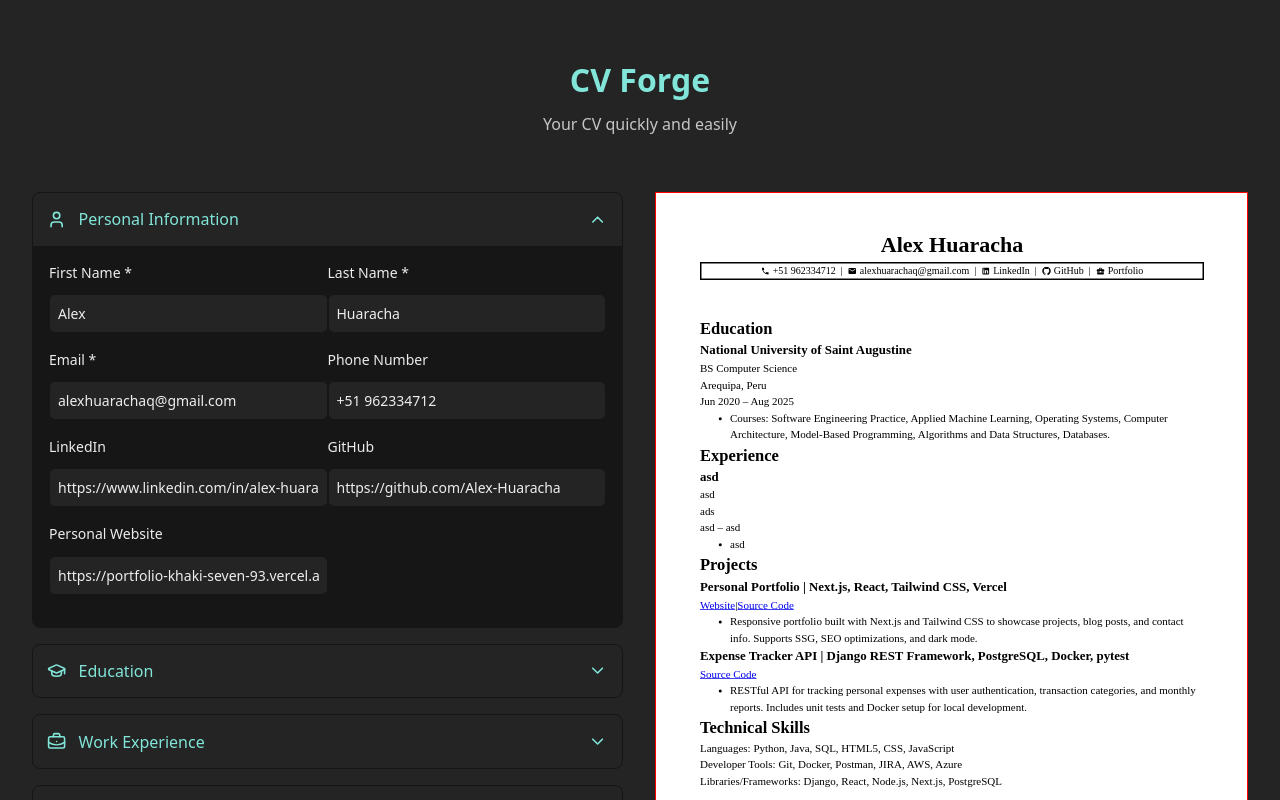
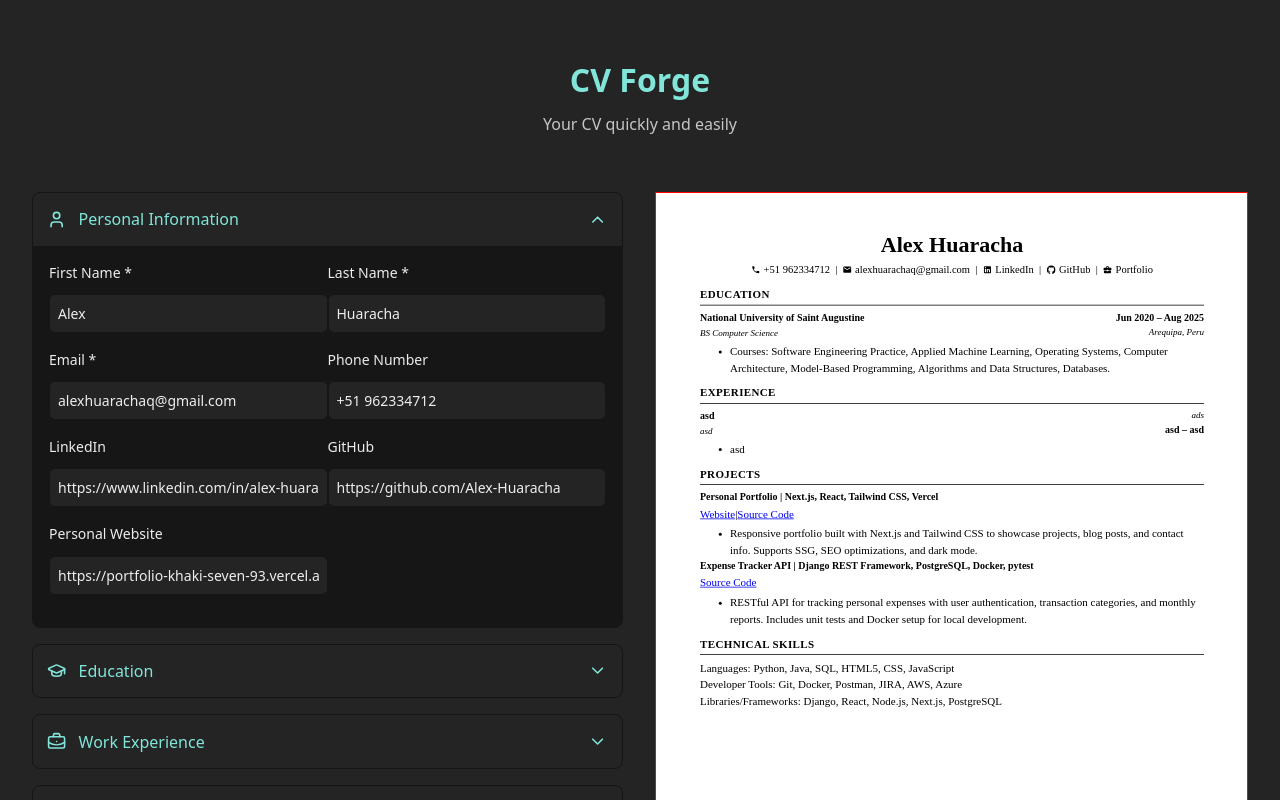
Before and after one commit to Alex-Huaracha/cv-forge, a React (Vite) app: page / in a window 1280 px wide. Shown: the top 800 px of the page. Built offline with nearby package versions, Linux system fonts and the light colour scheme.

Commit message:
feat: enhance ResumePreview component with improved layout and styling for sections

```diff
--- a/src/components/ResumePreview/ResumePreview.css
+++ b/src/components/ResumePreview/ResumePreview.css
@@ -36,9 +36,9 @@
   flex-direction: column;
 }
 
+/* Header */
 .resume-header {
   text-align: center;
-  margin-bottom: 0.5in;
 }
 
 .resume-contact {
@@ -47,8 +47,7 @@
   align-items: center;
   flex-wrap: wrap;
   gap: 0.5em;
-  font-size: 10pt;
-  border: 2px solid var(--resume-text-color);
+  font-size: var(--font-size-sm);
 }
 
 .contact-item {
@@ -63,6 +62,72 @@
   width: 0.9em;
   height: 0.9em;
   flex-shrink: 0;
+}
+
+/* Sections */
+.resume-section {
+  margin-top: 0.7rem;
+}
+
+.section-title {
+  font-size: 11pt;
+  font-weight: bold;
+  text-transform: uppercase;
+  margin: 0 0 0.4em 0;
+  padding-bottom: 0.2em;
+  border-bottom: 1px solid #000;
+  letter-spacing: 0.5px;
+}
+
+.section-content {
+  margin-left: 0;
+}
+
+.resume-entry {
+  page-break-inside: avoid;
+}
+
+.entry-header {
+  display: flex;
+  justify-content: space-between;
+  align-items: flex-start;
+  margin-bottom: 0.3em;
+  gap: 1em;
+}
+
+.entry-left {
+  flex: 1;
+  min-width: 0;
+}
+
+.entry-right {
+  text-align: right;
+  min-width: 120px;
+  flex-shrink: 0;
+}
+
+.entry-title {
+  font-size: 10pt;
+  font-weight: bold;
+  margin: 0 0 0.1em 0;
+}
+
+.entry-subtitle {
+  font-size: 9pt;
+  font-style: italic;
+  margin: 0;
+}
+
+.entry-date {
+  font-size: 10pt;
+  font-weight: bold;
+  margin: 0;
+}
+
+.entry-location {
+  font-size: 9pt;
+  font-style: italic;
+  margin: 0 0 0.1em 0;
 }
 
 /* Mobile - Zoom out */
--- a/src/components/ResumePreview/ResumePreview.jsx
+++ b/src/components/ResumePreview/ResumePreview.jsx
@@ -40,7 +40,6 @@ export function ResumePreview({ data }) {
 
   return (
     <div className="resume">
-      <div className="resume-page">
       {/* Personal Information */}
       <header className="resume-header">
         <h1 className="resume-name">
@@ -58,10 +57,7 @@ export function ResumePreview({ data }) {
           {personalInfo.email && (
             <>
               <span className="separator">|</span>
-                <a
-                  href={`mailto:${personalInfo.email}`}
-                  className="contact-item"
-                >
+              <a href={`mailto:${personalInfo.email}`} className="contact-item">
                 <svg className="contact-icon" aria-hidden="true">
                   <use href="#icon-email"></use>
                 </svg>
@@ -136,15 +132,14 @@ export function ResumePreview({ data }) {
                         <p className="entry-subtitle">{edu.degree}</p>
                       </div>
                       <div className="entry-right">
-                          {edu.location && (
-                            <p className="entry-location">{edu.location}</p>
-                          )}
                         {(edu.startDate || edu.endDate) && (
                           <p className="entry-date">
                             {edu.startDate}{' '}
-                              {edu.startDate && edu.endDate && '–'}{' '}
-                              {edu.endDate}
+                            {edu.startDate && edu.endDate && '–'} {edu.endDate}
                           </p>
+                        )}{' '}
+                        {edu.location && (
+                          <p className="entry-location">{edu.location}</p>
                         )}
                       </div>
                     </div>
@@ -269,6 +264,5 @@ export function ResumePreview({ data }) {
           </section>
         )}
     </div>
-    </div>
   );
 }
```
Lines whose indentation alone changed are shown as unchanged.
